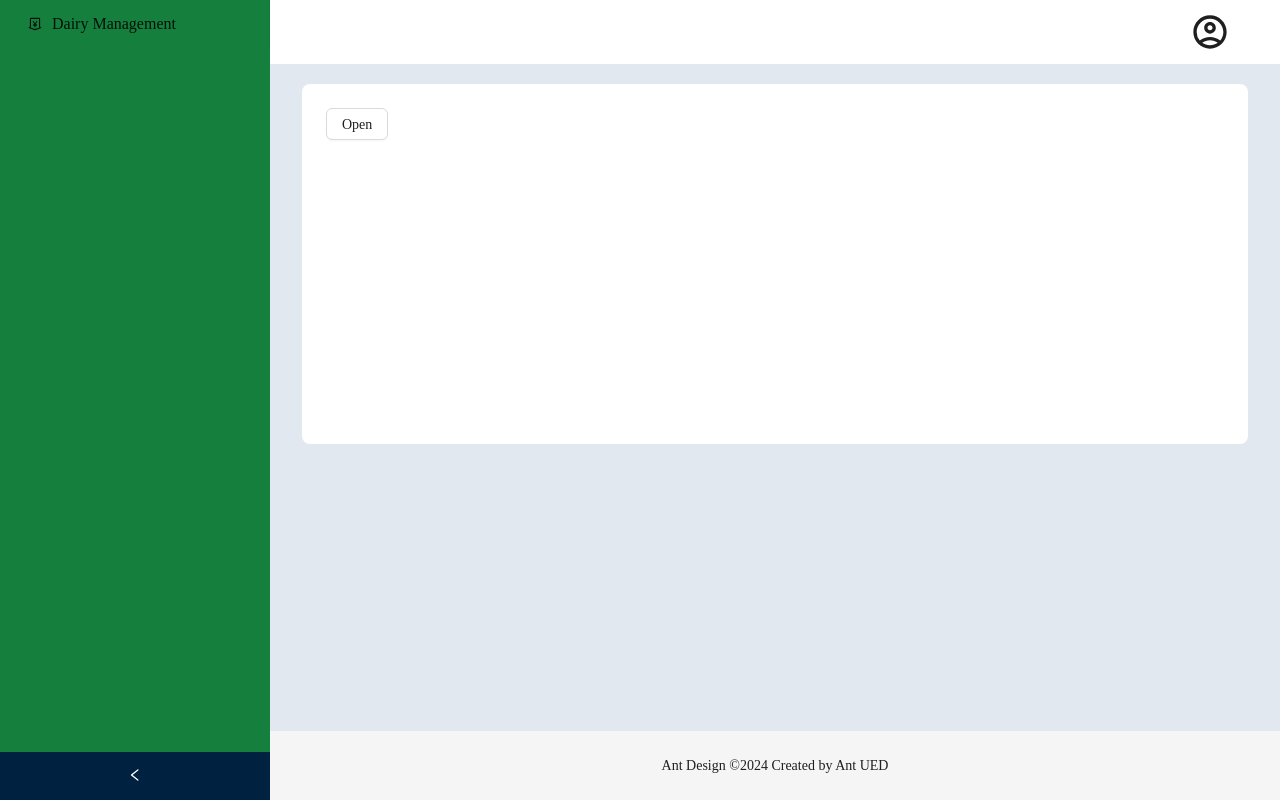
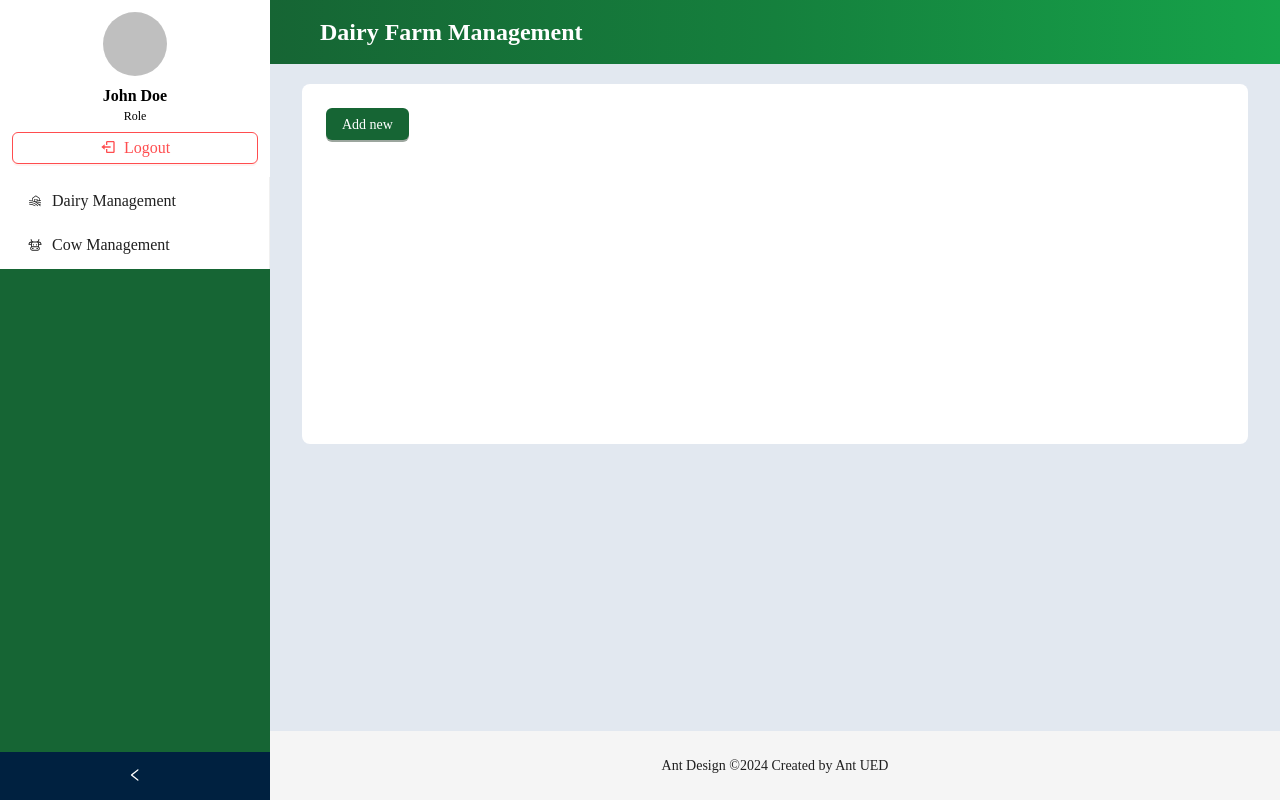
Before and after one commit to Dairy-Farm-Spring-2025/frontend, a React (Vite) app: page /dairy-management in a window 1280 px wide. Built offline with nearby package versions, Linux system fonts and the light colour scheme; a web font is replaced by a local one.

Commit message:
fix some color and add information

```diff
--- a/src/components/Button/ButtonComponent.tsx
+++ b/src/components/Button/ButtonComponent.tsx
@@ -1,10 +1,15 @@
 import { Button, ButtonProps } from "antd";
 interface ButtonComponentProps extends ButtonProps {
-  children: React.ReactNode;
+  children: React.ReactNode | React.ReactNode[];
+  className?: string;
 }
-const ButtonComponent = ({ children, ...props }: ButtonComponentProps) => {
+const ButtonComponent = ({
+  className,
+  children,
+  ...props
+}: ButtonComponentProps) => {
   return (
-    <Button {...props} className="duration-100">
+    <Button {...props} className={`duration-100 ${className}`}>
       {children}
     </Button>
   );
--- a/src/components/Modal/ModalComponent.tsx
+++ b/src/components/Modal/ModalComponent.tsx
@@ -9,7 +9,7 @@ interface ModalComponentInterface extends ModalProps {
   title?: string;
   footer?: React.ReactNode | React.ReactNode[];
   onOk?: () => void;
-  onCancel: () => void;
+  onCancel?: () => void;
 }
 const ModalComponent = ({
   children,
@@ -24,9 +24,6 @@ const ModalComponent = ({
       modal={{
         closable: false,
         styles: {
-          header: {
-            backgroundColor: "#1DA57A",
-          },
           content: {
             padding: 0,
           },
@@ -41,10 +38,11 @@ const ModalComponent = ({
     >
       <Modal
         onCancel={onCancel}
+        className="!rounded-lg"
         title={
-          <div className="flex justify-between py-3 px-5">
+          <div className="flex justify-between items-center py-3 px-5 !rounded-lg">
             <Typography.Title
-              className="!m-0 !text-white !font-normal"
+              className="!m-0 !text-white !font-normal !h-fit"
               level={4}
             >
               {title}
--- a/src/components/Modal/index.scss
+++ b/src/components/Modal/index.scss
@@ -3,3 +3,8 @@
 .ant-modal-title {
   background-color: $primary-color;
 }
+
+.ant-modal-content {
+  border-radius: 8px !important;
+  overflow: hidden;
+}
--- a/src/config/routes/AppRouting.tsx
+++ b/src/config/routes/AppRouting.tsx
@@ -12,6 +12,10 @@ const AppRouting = () => {
           path: "dairy-management",
           element: <DairyManagement />,
         },
+        {
+          path: "cow-management",
+          element: <p>Cow Management</p>,
+        },
       ],
     },
   ]);
--- a/src/core/layout/AppDashboard.tsx
+++ b/src/core/layout/AppDashboard.tsx
@@ -1,11 +1,10 @@
-import { MenuProps } from "antd";
-import { Dropdown, Layout, Menu, theme } from "antd";
+import { Avatar, Divider, Layout, Menu, MenuProps, theme } from "antd";
 import React, { useState } from "react";
-import { MdOutlineAccountCircle } from "react-icons/md";
+import { BiLogOut } from "react-icons/bi";
+import { PiCow, PiFarmLight } from "react-icons/pi";
 import { Link, Outlet } from "react-router-dom";
-import { MoneyCollectOutlined } from "@ant-design/icons";
-import { IoLogOutSharp } from "react-icons/io5";
-
+import ButtonComponent from "../../components/Button/ButtonComponent";
+import "./index.scss";
 const { Header, Content, Footer, Sider } = Layout;
 
 type MenuItem = Required<MenuProps>["items"][number];
@@ -35,7 +34,8 @@ const siderStyle: React.CSSProperties = {
 };
 
 const items: MenuItem[] = [
-  getItem("Dairy Management", "dairy-management", <MoneyCollectOutlined />),
+  getItem("Dairy Management", "dairy-management", <PiFarmLight />),
+  getItem("Cow Management", "cow-management", <PiCow />),
 ];
 
 const AppDashboard: React.FC = () => {
@@ -44,18 +44,6 @@ const AppDashboard: React.FC = () => {
     token: { colorBgContainer, borderRadiusLG },
   } = theme.useToken();
 
-  const itemsUser: MenuProps["items"] = [
-    {
-      key: "infor",
-      label: <div className="flex flex-col gap-1">dsad</div>,
-    },
-    {
-      key: "Logout",
-      label: <div className="text-red-500 text-base">Logout</div>,
-      icon: <IoLogOutSharp className="text-red-500" size={20} />,
-    },
-  ];
-
   return (
     <Layout style={{ minHeight: "100vh" }}>
       <Sider
@@ -63,35 +51,45 @@ const AppDashboard: React.FC = () => {
         collapsed={collapsed}
         onCollapse={(value) => setCollapsed(value)}
         width={270}
-        className="bg-green-700"
         style={siderStyle}
+        className="bg-green-800"
       >
         <div className="demo-logo-vertical" />
+        <div className="bg-white p-3 flex flex-col gap-2 items-center">
+          <Avatar size={64} />
+          <div className="w-full text-center">
+            <p className={`font-bold ${collapsed ? "text-xs" : "text-base"}`}>
+              John Doe
+            </p>
+            <p className="text-xs">Role</p>
+          </div>
+          <ButtonComponent
+            icon={<BiLogOut />}
+            variant="outlined"
+            color="danger"
+            className="!w-full !text-base"
+          >
+            {!collapsed && <p>Logout</p>}
+          </ButtonComponent>
+        </div>
+        <Divider className="!m-0 border-white" />
         <Menu
           theme="light"
           defaultSelectedKeys={["1"]}
           mode="inline"
           items={items}
-          className="!text-base bg-green-700"
+          className="!text-base"
         />
       </Sider>
       <Layout
         style={{ marginLeft: collapsed ? 80 : 270 }}
         className="duration-300"
       >
-        <Header style={{ background: colorBgContainer }} className="shadow-md">
-          <div className="w-full h-full flex justify-end items-center gap-4">
-            <Dropdown
-              menu={{ items: itemsUser }}
-              placement="bottomLeft"
-              arrow
-              trigger={["click"]}
-              className="cursor-pointer hover:opacity-70 duration-300"
-              overlayStyle={{ width: 200 }}
-            >
-              <MdOutlineAccountCircle size={40} />
-            </Dropdown>
-          </div>
+        <Header
+          style={{ background: colorBgContainer }}
+          className="!shadow-md !bg-gradient-to-r from-green-800 via-green-700 to-green-600 flex items-center"
+        >
+          <p className="text-2xl font-bold text-white">Dairy Farm Management</p>
         </Header>
         <Content style={{ padding: "0 32px" }} className="!pt-5 !bg-slate-200">
           <div
--- /dev/null
+++ b/src/core/layout/index.scss
@@ -0,0 +1,4 @@
+:where(.css-dev-only-do-not-override-1jx9akp).ant-menu-light
+  .ant-menu-item-selected {
+  background-color: #dedede;
+}
--- a/src/main.tsx
+++ b/src/main.tsx
@@ -1,19 +1,18 @@
-import { StrictMode } from "react";
+import { ConfigProvider } from "antd";
 import { createRoot } from "react-dom/client";
+import { Toaster } from "react-hot-toast";
+import { Provider } from "react-redux";
+import { PersistGate } from "redux-persist/integration/react";
 import App from "./App.tsx";
+import { persistor, store } from "./core/store/store.ts";
 import "./index.scss";
-import { ConfigProvider } from "antd";
-import { Provider } from "react-redux";
-import { persistor, store } from "./core/store/store.ts";
-import { PersistGate } from "redux-persist/integration/react";
-import { Toaster } from "react-hot-toast";
 
 createRoot(document.getElementById("root")!).render(
-  <StrictMode>
+  <>
     <ConfigProvider
       theme={{
         token: {
-          colorPrimary: "#1DA57A",
+          colorPrimary: "rgb(22 101 52 / var(--tw-bg-opacity, 1))",
           fontFamily: "Finlandica",
         },
       }}
@@ -25,5 +24,5 @@ createRoot(document.getElementById("root")!).render(
       </Provider>
     </ConfigProvider>
     <Toaster reverseOrder={false} />
-  </StrictMode>
+  </>
 );
--- a/src/pages/DairyManagement/index.tsx
+++ b/src/pages/DairyManagement/index.tsx
@@ -45,12 +45,18 @@ const DairyManagement = () => {
   //     key: "email",
   //   },
   // ];
-  const { closeModal, open, openModal } = useModal();
+  const handleModalVisible = useModal();
   return (
     <div>
-      <ButtonComponent onClick={openModal}>Open</ButtonComponent>
-      <ModalComponent onCancel={closeModal} open={open}>
-        A
+      <ButtonComponent type="primary" onClick={handleModalVisible.openModal}>
+        Add new
+      </ButtonComponent>
+      <ModalComponent
+        open={handleModalVisible.open}
+        onCancel={handleModalVisible.closeModal}
+        title="Add"
+      >
+        asa
       </ModalComponent>
     </div>
   );
--- a/src/styles/_colors.scss
+++ b/src/styles/_colors.scss
@@ -1 +1 @@
-$primary-color: #1da57a;
+$primary-color: rgb(22 101 52 / var(--tw-bg-opacity, 1));
```
Also changed, not shown: 1 other file (tests, documents, lock files or other folders).
